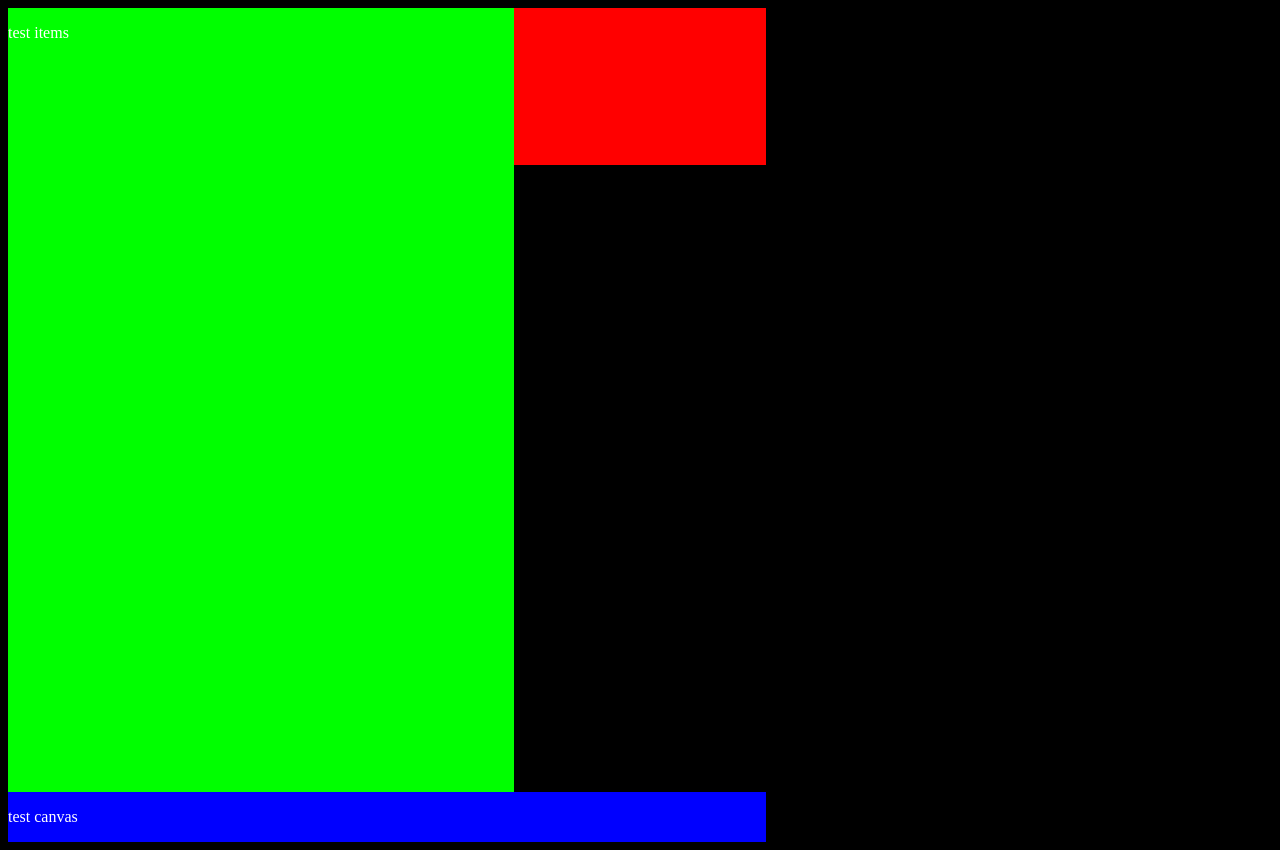
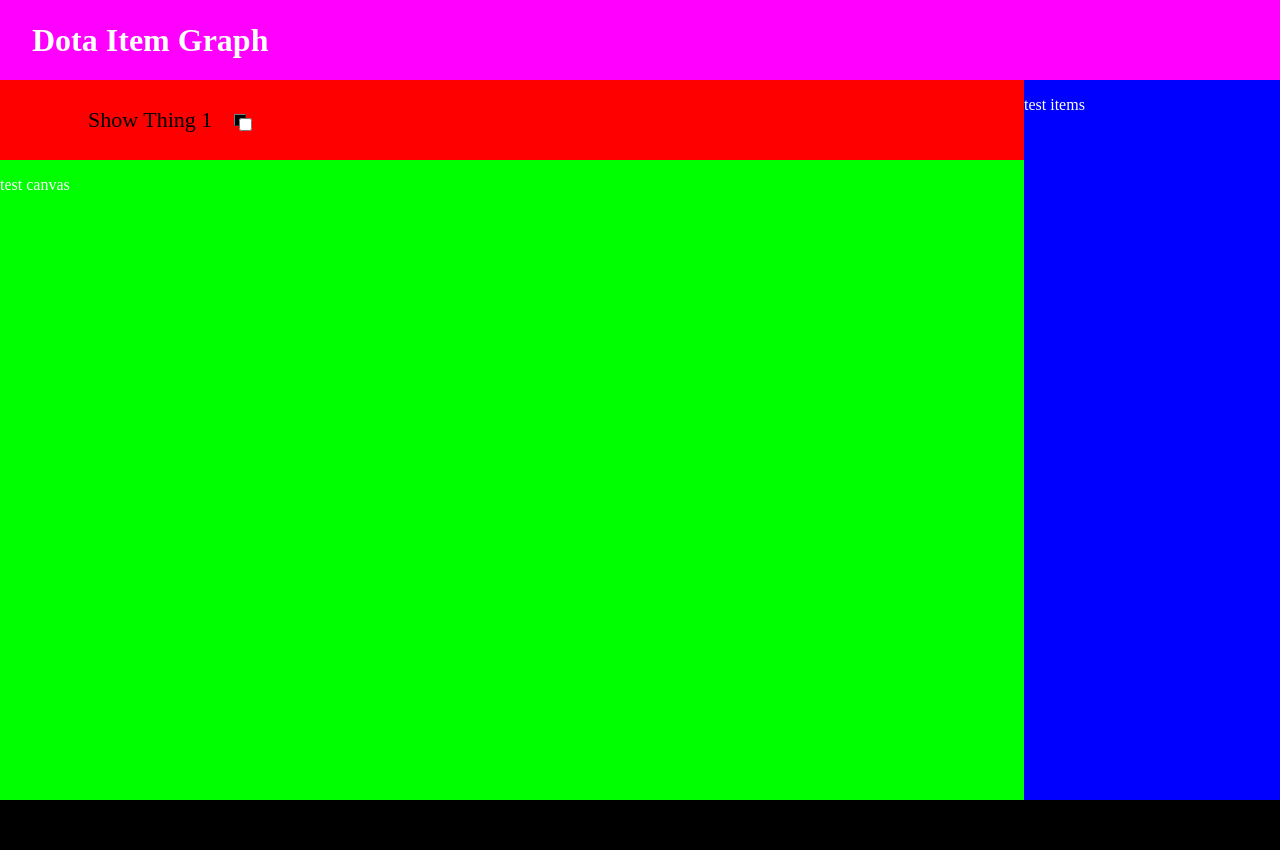
Before and after one commit to JonathanAckerman/dotaitemgraph, a plain HTML site: page index.html in a window 1280 px wide. After the commit the page ends 800 px from the top, so only its background shows below. Drawn offline with Linux system fonts and the light colour scheme.

Commit message:
Update style.css

```diff
--- a/style.css
+++ b/style.css
@@ -1,24 +1,27 @@
 /* Structural */
 
-#options
+#banner
 {
     display: grid;
-    grid-column: col 1 / span 6;
-    grid-row: row 1 / span 2;
+    grid-column: auto / span 10;
+    grid-row: auto / span 1;
+    margin: 0;
 }
 
 #items
 {
     display: grid;
-    grid-column: col 1 / span 4;
-    grid-row: row 1 / span 10;
+    grid-column: auto / span 2;
+    grid-row: auto / span 10;
+    margin: 0;
 }
 
 #canvas
 {
     display: grid;
-    grid-column: col 1 / span 6;
+    grid-column: auto / span 8;
     grid-row: auto / span 8;
+    margin: 0;
 }
 
 #container
@@ -26,6 +29,88 @@
     display: grid;
     grid-template-columns: repeat(10, [col] 10%);
     grid-template-rows: repeat(10, [row] 10%);
+    margin: 0;
+}
+
+#logo
+{
+    align-self: center;
+    justify-self: left;
+    color: #FFF;
+    margin: 0;
+    padding-left: 2em;
+}
+
+#options
+{
+    display: grid;
+    grid-column: auto / span 8;
+    grid-row: auto / span 1;
+    margin: 0;
+}
+
+.option-list
+{
+    display: grid;
+    grid-template-columns: 1fr 1fr 1fr;
+    grid-template-rows: auto;
+    margin: 0;
+    padding: 0;
+}
+
+.option-list-item
+{
+    display: grid;
+    grid-template-columns: 1fr 1fr;
+    align-self: center;
+    justify-self: left;
+    padding-left: 4em;
+
+    font-size: 22px;
+    -webkit-user-select: none;
+    -moz-user-select: none;
+    -ms-user-select: none;
+    user-select: none;
+}
+
+.box-container
+{
+    display: grid;
+    justify-self: left;
+    align-self: center;
+    grid-column: col 0;
+    grid-row: auto;
+    padding-left: 1em;
+    margin: 0;
+    padding-top: 0;
+}
+
+.box
+{
+    display: grid;
+    height: 12px;
+    width: 12px;
+    border-width: 1px 1px 1px 1px;
+    border-color: #658481;
+    padding: 0;
+    background-color: #000;
+}
+
+.hide-box
+{
+    opacity: 0;
+    height: 0;
+    width: 0;
+}
+
+.box:hover
+{
+    background-color: #658481;
+}
+/*ugh this needs to be when the checkbox is checked, change this later*/
+.box:active
+{
+    background-color: #FFF;
 }
 
 /* Visual */
@@ -42,12 +127,17 @@
 
 .blue
 {
-    background-color: #0F0;
+    background-color: #00F;
 }
 
 .green
 {
-    background-color: #00F;
+    background-color: #0F0;
+}
+
+.purple
+{
+    background-color: #F0F;
 }
 
 p
```
